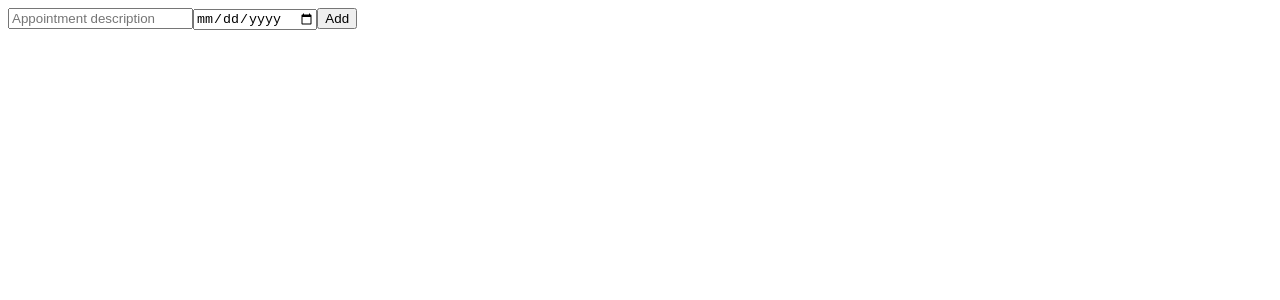
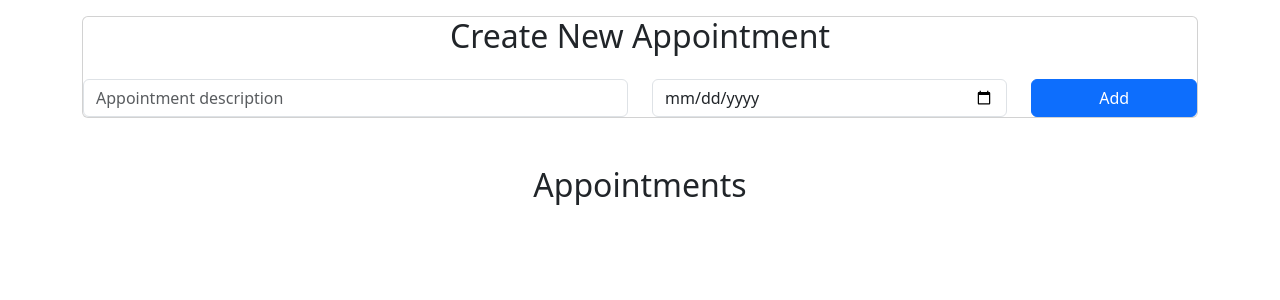
Before and after one commit to moumitacloud08/Angular-project, an Angular app in the folder appointment-app/: page / in a window 1280 px wide. Shown: the top 300 px of the page. Built offline with nearby package versions, Linux system fonts and the light colour scheme.

Commit message:
style added

```diff
--- a/appointment-app/package.json
+++ b/appointment-app/package.json
@@ -18,6 +18,7 @@
     "@angular/platform-browser": "^16.1.0",
     "@angular/platform-browser-dynamic": "^16.1.0",
     "@angular/router": "^16.1.0",
+    "bootstrap": "5.3",
     "rxjs": "~7.8.0",
     "tslib": "^2.3.0",
     "zone.js": "~0.13.0"
--- a/appointment-app/src/app/appointment-list/appointment-list.component.html
+++ b/appointment-app/src/app/appointment-list/appointment-list.component.html
@@ -1,12 +1,27 @@
-<div>
-    <input [(ngModel)]="newAppointmentTitle" placeholder="Appointment description">
-    <input [(ngModel)]="newAppointmentDate" type="date" placeholder="Appointment Date">
-    <button (click)="addAppointment()">Add</button>
+<div class="container">
+    <div class="card mt-3">
+        <div class="row">
+            <div class="col">
+                <h2 class="text-center">Create New Appointment</h2>
+            </div>
+        </div>
+        <div class="row mt-3">
+            <div class="col-md-6">
+                <input class="form-control" [(ngModel)]="newAppointmentTitle" placeholder="Appointment description">
+            </div>
+            <div class="col-md-4">
+                 <input class="form-control" [(ngModel)]="newAppointmentDate" type="date" placeholder="Appointment Date">
+            </div>
+            <div class="col-md-2">
+                 <button class="btn btn-primary w-100" (click)="addAppointment()">Add</button>
+            </div>
+        </div>
+    </div>
+    <h2 class="text-center mt-5">Appointments</h2>
+    <ul class="list-group mt-3">
+        <li class="list-group-item d-flex justify-content-between align-items-center" *ngFor="let appointment of appointments; index as i">
+            {{appointment.id}} {{appointment.title}} {{appointment.date | date:'dd.MM.yyyy'}}
+            <button class="btn btn-danger" (click)="deleteAppointment(i)">Delete</button>
+        </li>
+    </ul>
 </div>
-
-<ul>
-    <li *ngFor="let appointment of appointments; index as i">
-        {{appointment.id}} {{appointment.title}} {{appointment.date | date:'dd.MM.yyyy'}}
-        <button (click)="deleteAppointment(i)">Delete</button>
-    </li>
-</ul>
--- a/appointment-app/src/styles.css
+++ b/appointment-app/src/styles.css
@@ -1 +1,2 @@
 /* You can add global styles to this file, and also import other style files */
+@import "~bootstrap/dist/css/bootstrap.min.css"
```
Also changed, not shown: 1 other file (tests, documents, lock files or other folders).
